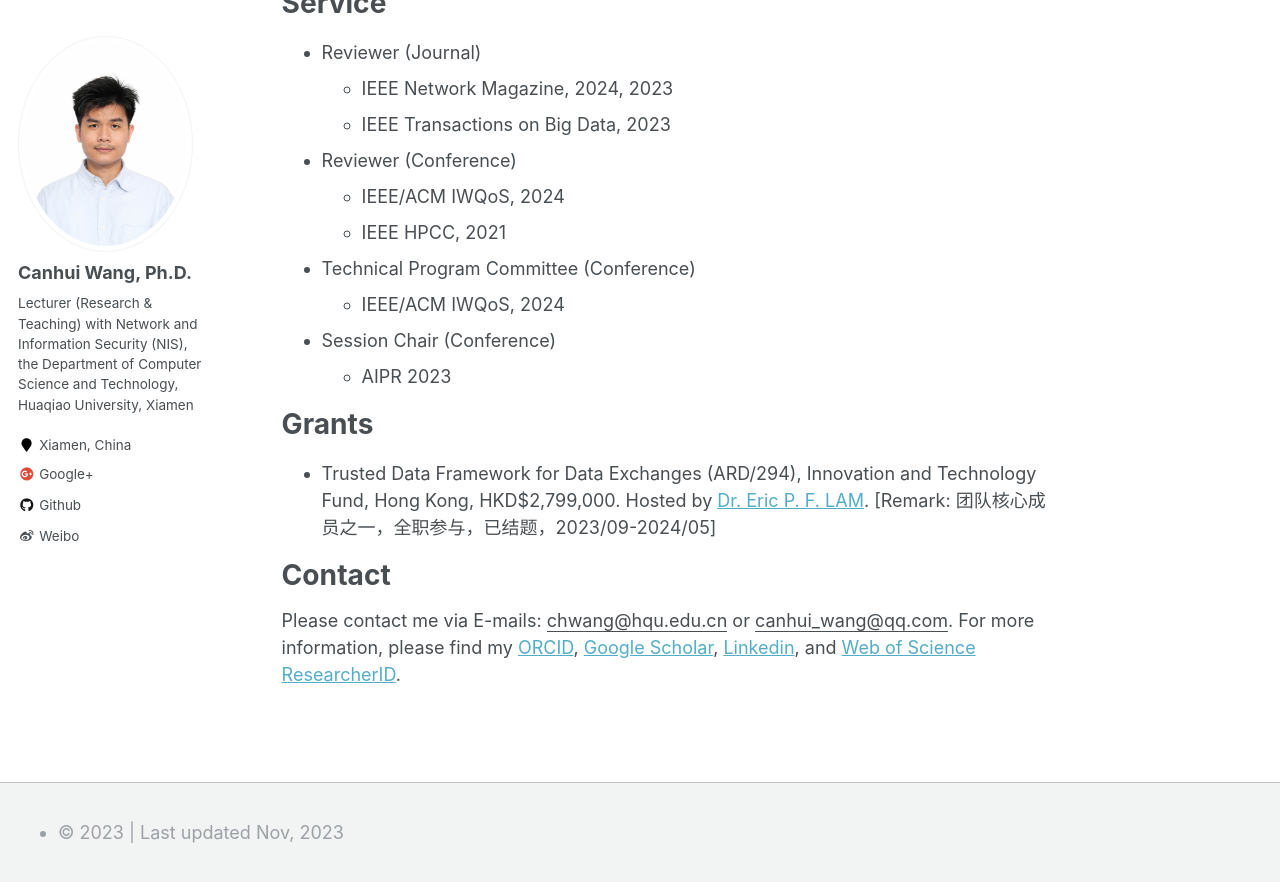
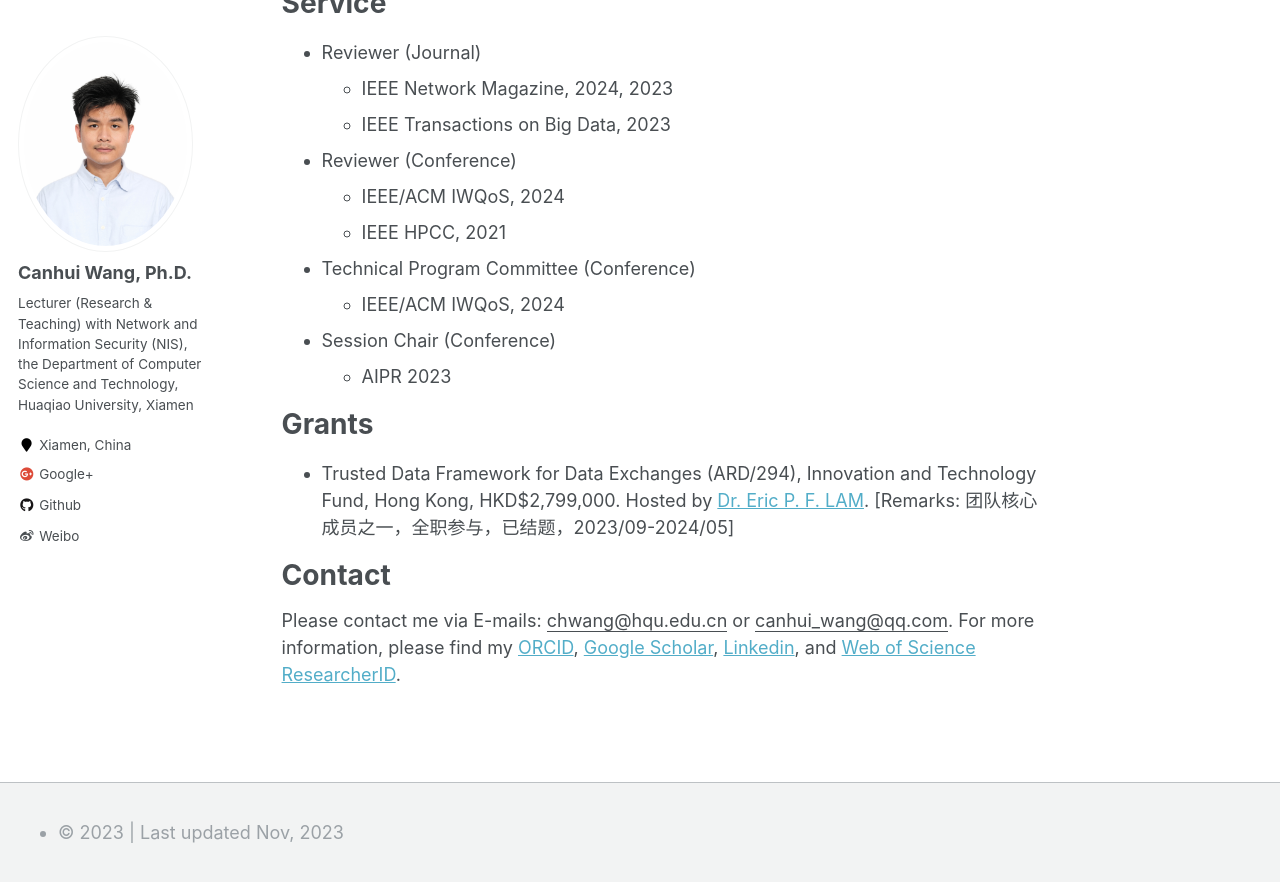
Before and after one commit to Canhui/canhui.github.io, a Jekyll site: the page built from _pages/about.md, in a window 1280 px wide and 900 px high, scrolled down 1165 px. Shown: the top 882 px of the window. Built offline with Jekyll 4.4.1, drawn with Linux system fonts in a browser that asks for light colours.

Commit message:
Update about.md

```diff
--- a/_pages/about.md
+++ b/_pages/about.md
@@ -95,7 +95,7 @@ Example: editing a markdown file for a talk
 
 Grants
 ======
-* Trusted Data Framework for Data Exchanges (ARD/294), Innovation and Technology Fund, Hong Kong, HKD\$2,799,000. Hosted by [Dr. Eric P. F. LAM](https://www.linkedin.com/in/peifunglam2/). \[Remark: 团队核心成员之一，全职参与，已结题，2023/09-2024/05\]
+* Trusted Data Framework for Data Exchanges (ARD/294), Innovation and Technology Fund, Hong Kong, HKD\$2,799,000. Hosted by [Dr. Eric P. F. LAM](https://www.linkedin.com/in/peifunglam2/). \[Remarks: 团队核心成员之一，全职参与，已结题，2023/09-2024/05\]
 
 
 Contact
```
